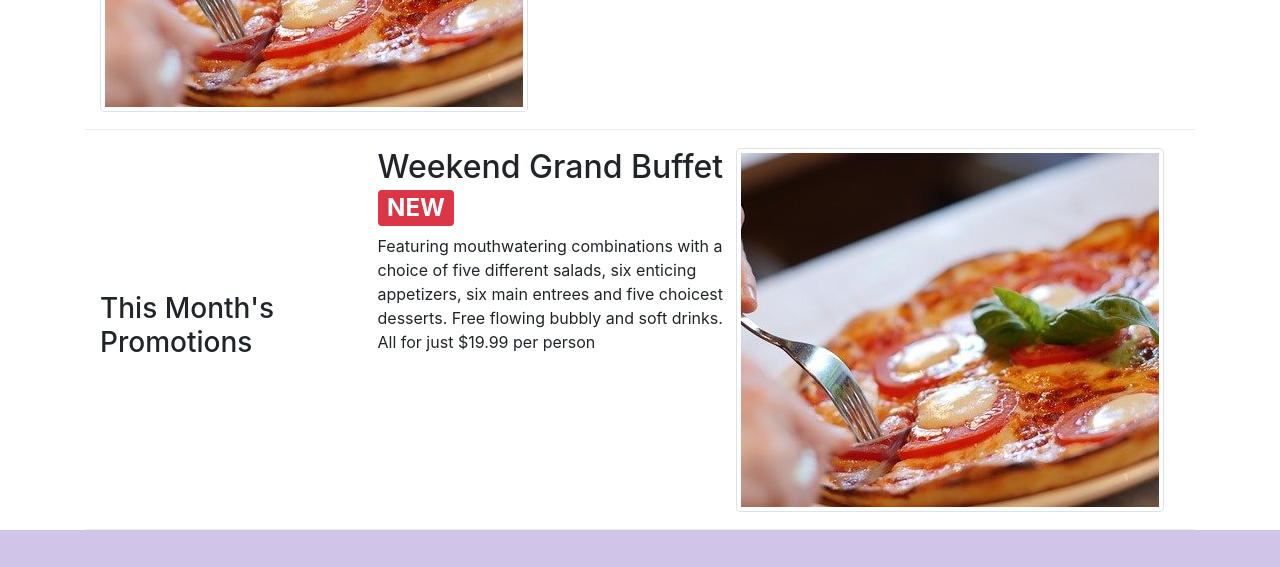
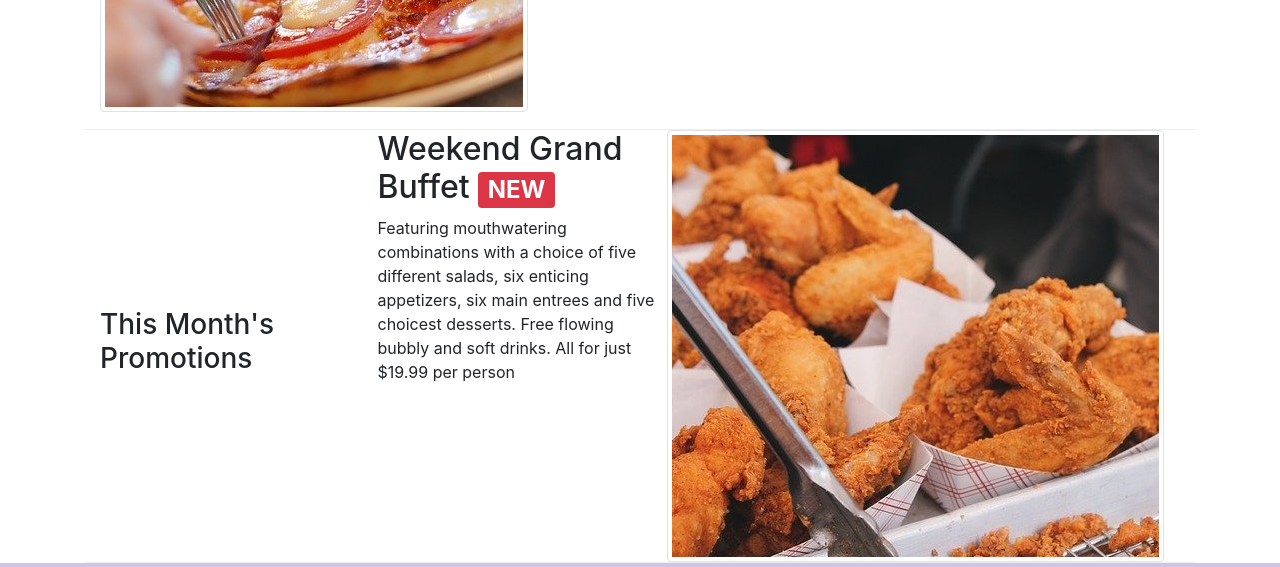
Before and after one commit to Givemo/restaurant-confusion, a website: page index.html in a window 1280 px wide. Shown: the part 1060-1627 px from the top of the page. Drawn offline with nearby package versions, Linux system fonts and the light colour scheme; files whose address does not match are found by name.

Commit message:
Added buffet image

```diff
--- a/index.html
+++ b/index.html
@@ -436,7 +436,7 @@
         <div class="col col-sm col-md">
           <div class="media">
             <img
-              src="img/uthappizza.jpg"
+              src="img/buffet.jpg"
               alt="buffet"
               class="d-flex mr-3 order-sm-last img-thumbnail align-self-center"
             />
```
